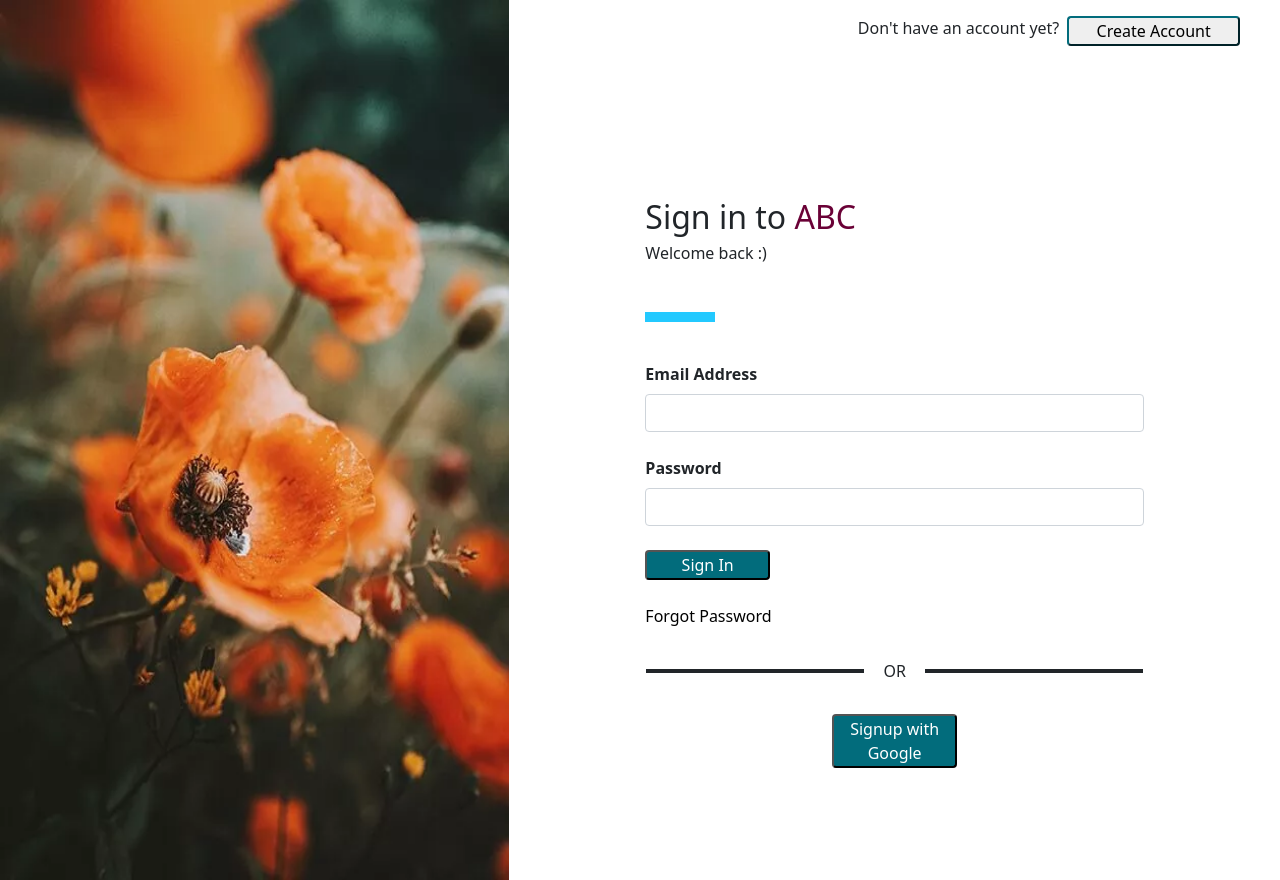
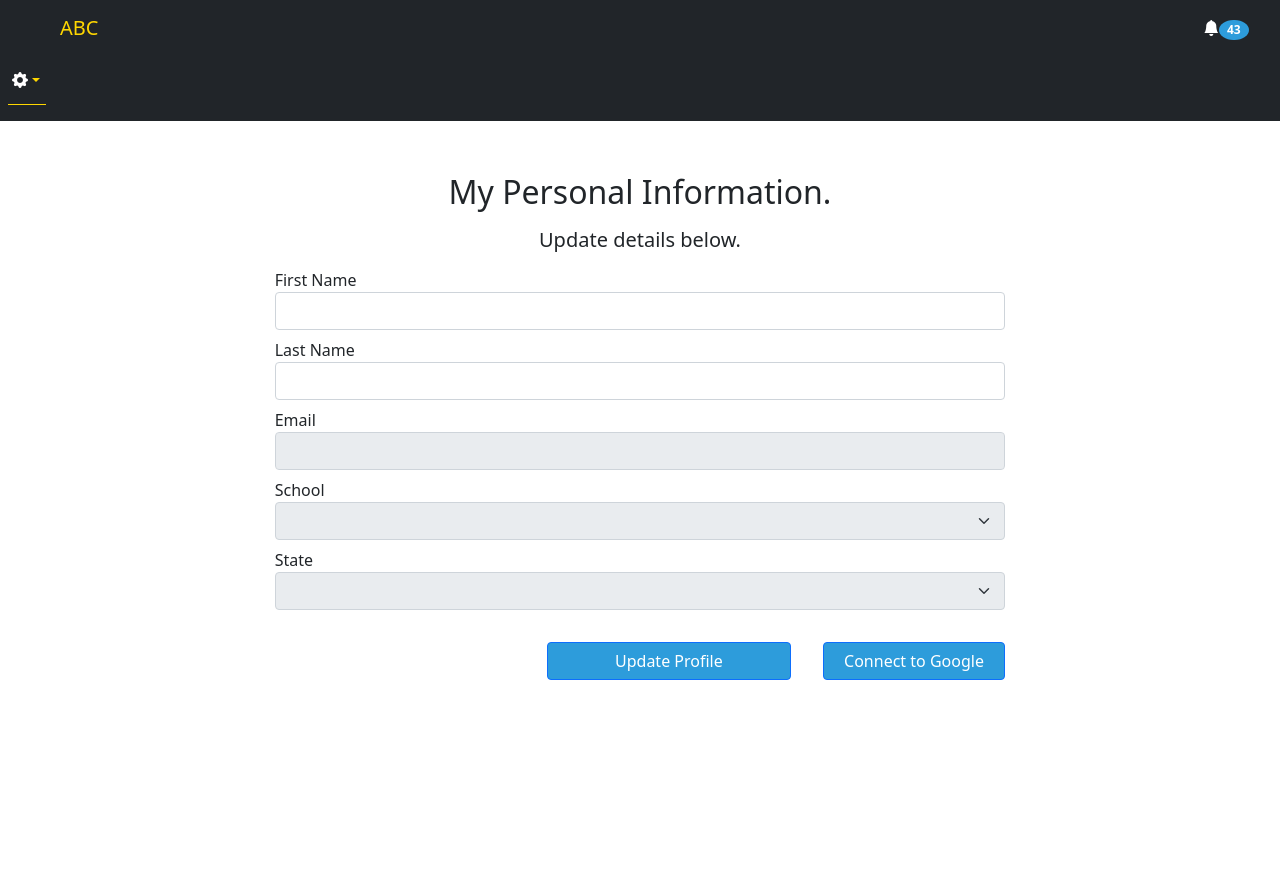
Before and after one commit to santoshmanaguli/Project-2, a Vue app in the folder project2/: page / in a window 1280 px wide. After the commit the page ends 800 px from the top, so only its background shows below. Built offline with nearby package versions, Linux system fonts and the light colour scheme.

Commit message:
profile page added

```diff
--- a/project2/public/index.html
+++ b/project2/public/index.html
@@ -9,6 +9,7 @@
   <title>
     <%= htmlWebpackPlugin.options.title %>
   </title>
+  <link rel="stylesheet" href="https://cdn.jsdelivr.net/npm/bootstrap-icons@1.8.1/font/bootstrap-icons.css">
   <link href="https://cdn.jsdelivr.net/npm/bootstrap@5.1.3/dist/css/bootstrap.min.css" rel="stylesheet"
     integrity="sha384-1BmE4kWBq78iYhFldvKuhfTAU6auU8tT94WrHftjDbrCEXSU1oBoqyl2QvZ6jIW3" crossorigin="anonymous">
 </head>
--- a/project2/src/App.vue
+++ b/project2/src/App.vue
@@ -1,14 +1,14 @@
 <template>
-<SignIn />
+<profile-page />
 </template>
 
 <script>
-import SignIn from './components/SignIn.vue'
+import ProfilePage from './components/ProfilePage.vue'
 
 export default {
   name: 'App',
   components:{
-    SignIn
+    ProfilePage
   }
 }
 </script>
--- /dev/null
+++ b/project2/src/components/ProfilePage.vue
@@ -0,0 +1,117 @@
+<template>
+<nav class="navbar navbar-expand-sm|md|lg|-xl bg-dark">
+    <div class="container" style="margin-left:3rem;">
+        <a class="navbar-brand" href="#">ABC</a>
+    </div>
+    <div id="noti">
+        <ul class="navbar-nav">
+            <li class="nav-item">
+                <a class="nav-link" href="#">
+                    <i class="bi bi-bell-fill" style="color:white; font-style:normal">
+                        <span class="badge rounded-circle" style="background:#2d9cdb">43</span>
+                    </i>
+                </a>
+            </li>
+        </ul>
+    </div>
+    <div class="m-2 p-1 border-bottom" id="set">
+        <ul class="navbar-nav ms-auto">
+            <li class="nav-item dropdown">
+                <a class="nav-link dropdown-toggle" id="navbarDropdown" role="button" href="#">
+                    <i class="bi bi-gear-fill" style="color:white"></i>
+                </a>
+            </li>
+        </ul>
+    </div>
+</nav>
+<br>
+<br>
+<div>
+    <form class="row g-2 align-items-center d-grid p-1 col-7 mx-auto">
+        <div>
+            <h2 class="text-center" id="personal">My Personal Information.</h2>
+        </div>
+        <div>
+            <h5 class="text-center">
+                Update details below.
+            </h5>
+        </div>
+        <div>
+            <label for="firstname">First Name</label>
+            <input type="text" class="form-control" name="firstname" id="firstname">
+        </div>
+        <div>
+            <label for="lastname">Last Name</label>
+            <input type="text" class="form-control" name="lastname" id="lastname">
+        </div>
+        <div>
+            <label for="email">Email</label>
+            <input type="email" name="email" id="email" class="form-control" disabled>
+        </div>
+        <div>
+            <label for="school">School</label>
+            <select class="form-select" aria-label="Default select example" name="school" id="school" disabled></select>
+        </div>
+        <div>
+            <label for="state">State</label>
+            <select class="form-select" aria-label="Default select example" name="state" id="state" disabled></select>
+        </div><br>
+        <div class="d-grid gap-4 d-md-flex justify-content-md-end">
+            <button class="btn btn-primary me-md-2 col-4" type="button" style="background:#2d9cdb" id="upd">Update Profile</button>
+            <button class="btn btn-primary col-3" type="button" style="background:#2d9cdb" id="conn">Connect to Google</button>
+        </div>
+    </form>
+</div>
+</template>
+
+<script>
+export default {
+    name: 'ProfilePage',
+}
+</script>
+
+<style>
+#noti{
+    width:6%
+}
+#set{
+    display:inline;
+    width:3%
+}
+.border-bottom {
+    border-bottom: 1px solid gold !important;
+}
+
+.navbar-brand {
+    color: gold;
+}
+
+.nav-link {
+    color: gold;
+}
+
+@media screen and (max-width: 1000px) {
+    .container{
+        width: 50%;
+    }
+    #conn {
+        width: 40%;
+    }
+}
+
+@media screen and (max-width: 700px) {
+    .col-7{
+        width: 78%;
+    }
+    #upd {
+        width: 100%;
+    }
+
+    #conn {
+        width: 100%;
+    }
+    #personal{
+        font-size: 167%;
+    }
+}
+</style>
```
